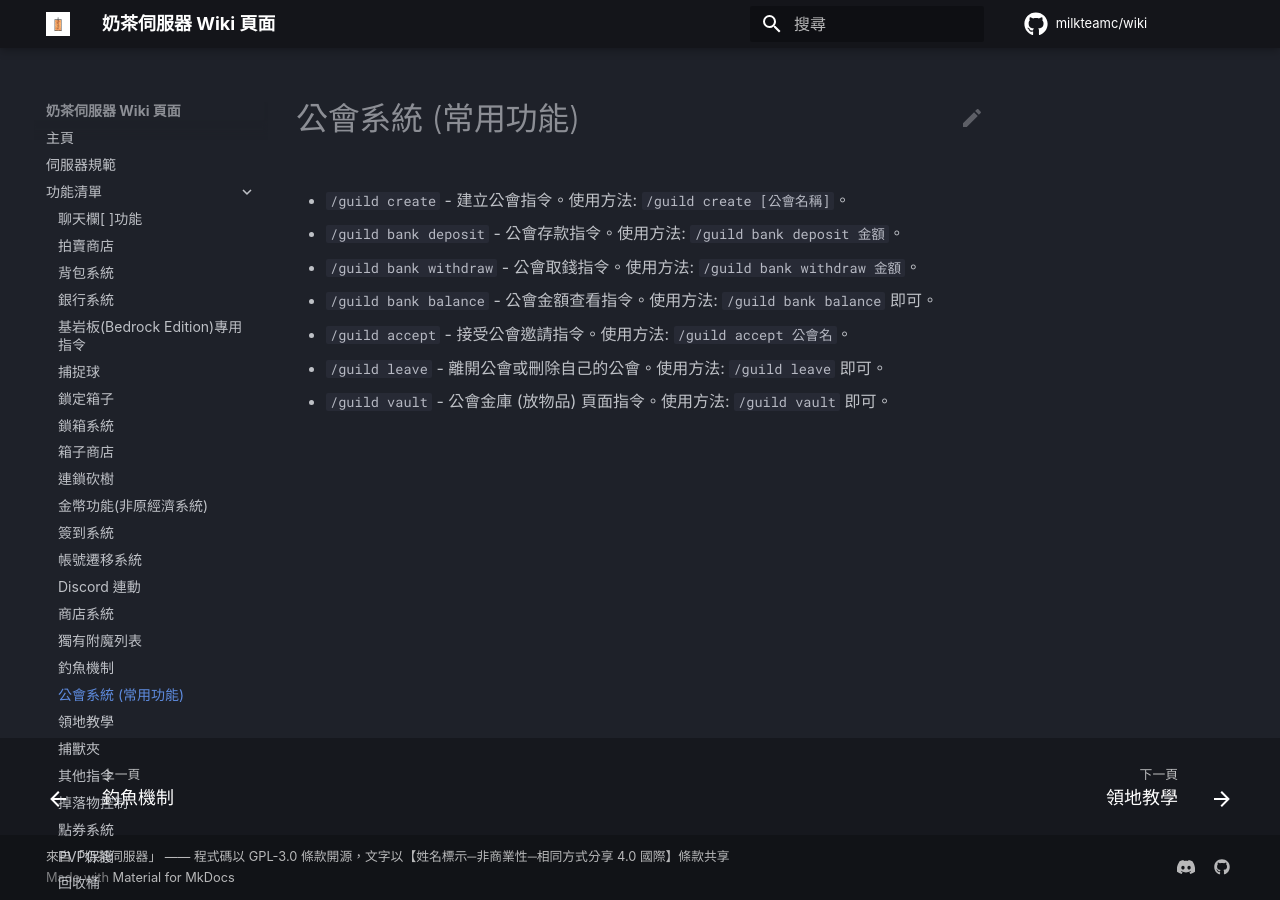
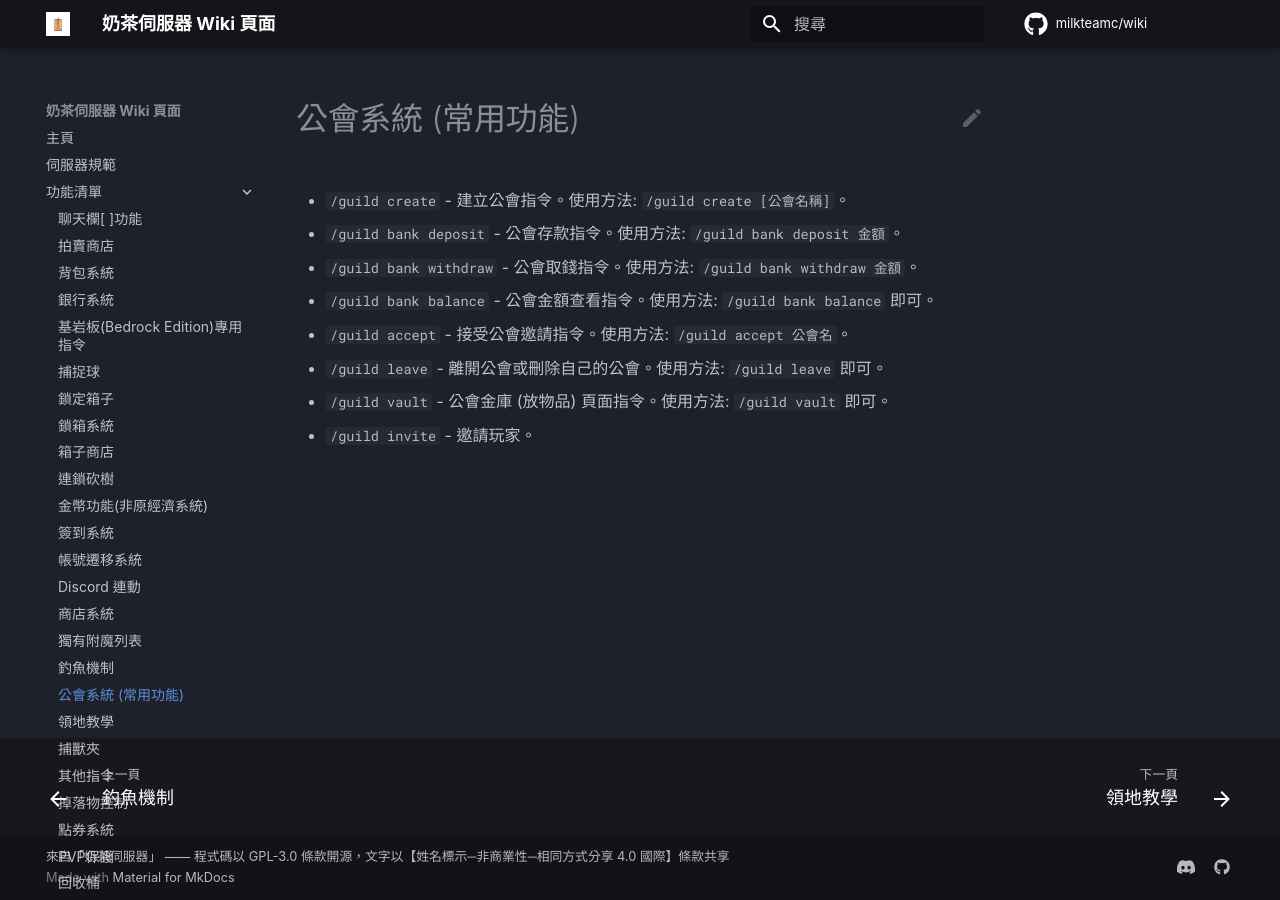
Before and after one commit to milkteamc/wiki, an MkDocs documentation site: the page built from docs/功能清單/guild.md, in a window 1280 px wide. Built offline with MkDocs 1.6.1 and Material for MkDocs 9.7.7, drawn with Linux system fonts in a browser that asks for light colours; some web fonts are replaced; plug-ins that fetch from the network failed and are left out; comment, search, counter and statistics services are not loaded.

Commit message:
Update guild.md

```diff
--- a/docs/功能清單/guild.md
+++ b/docs/功能清單/guild.md
@@ -13,3 +13,5 @@
 - `/guild leave` - 離開公會或刪除自己的公會。使用方法: `/guild leave` 即可。
 
 - `/guild vault` - 公會金庫 (放物品) 頁面指令。使用方法: `/guild vault` 即可。
+
+- `/guild invite`  - 邀請玩家。
```
